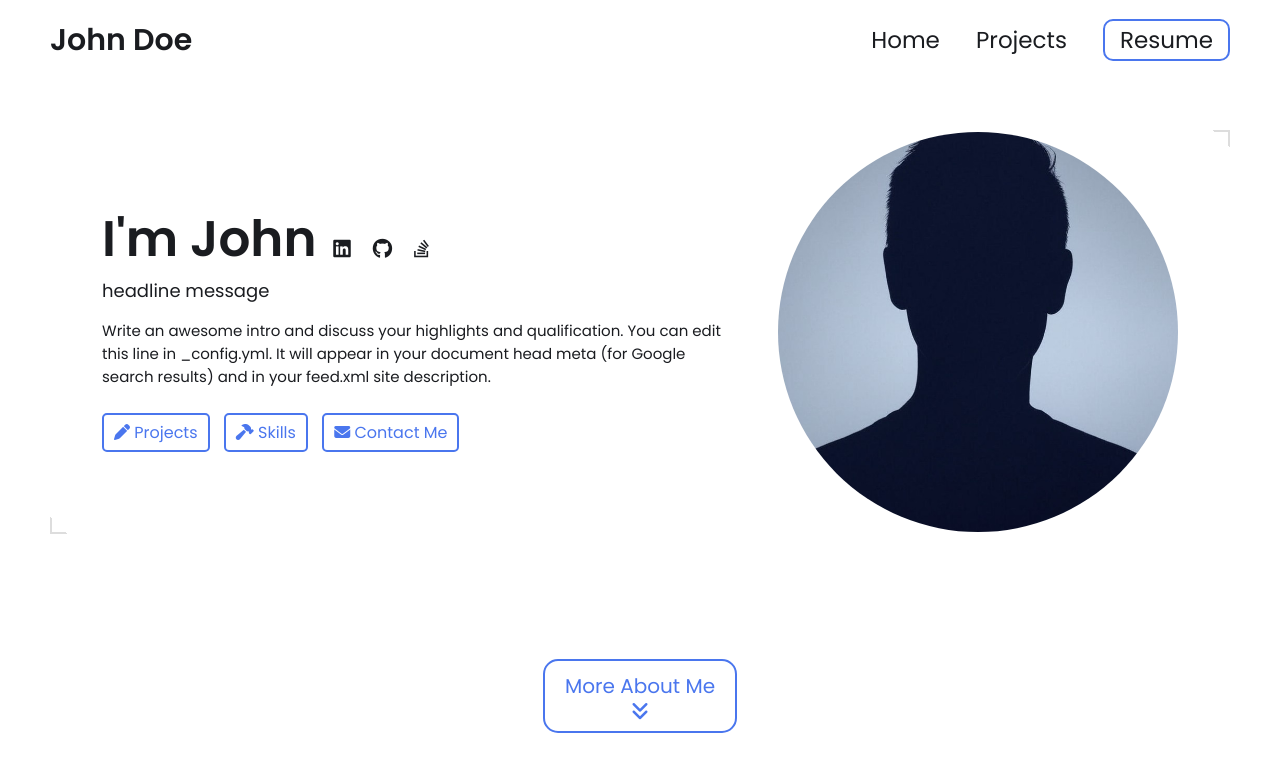
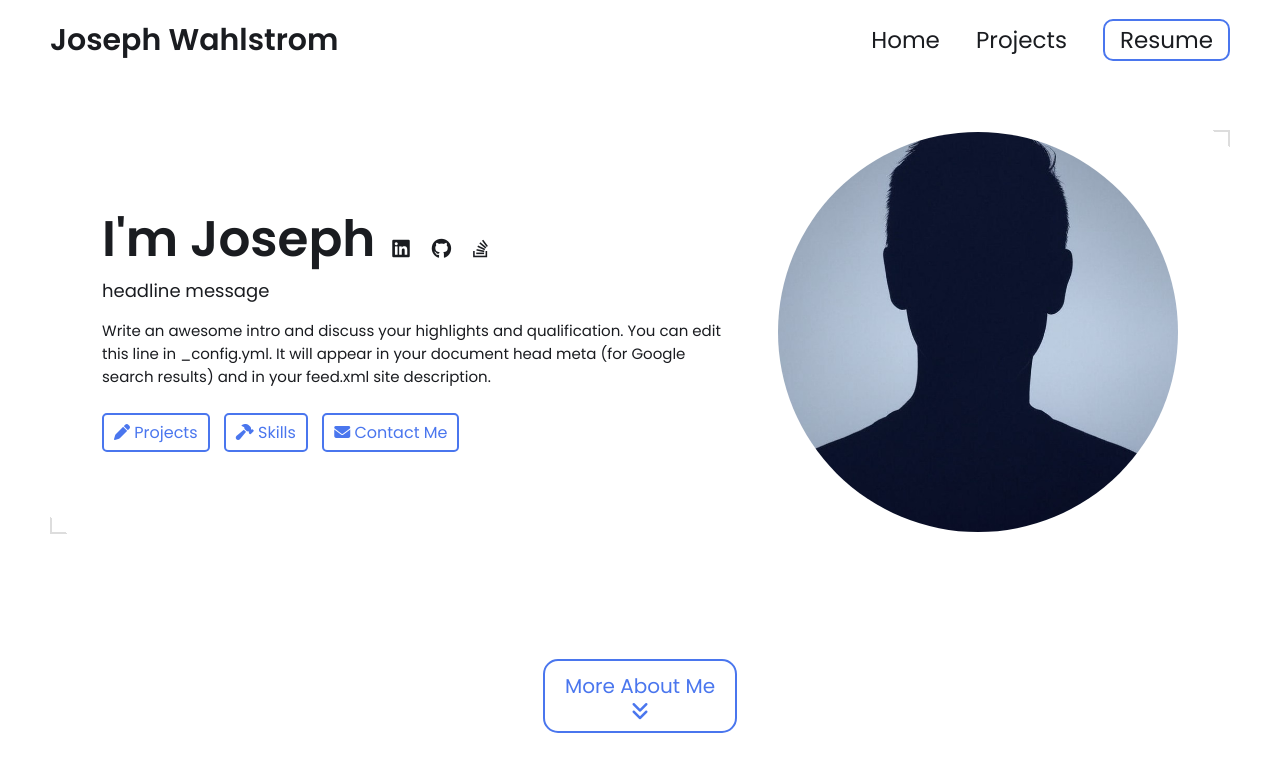
Before and after one commit to JosephWah/JosephW.github.io, a Jekyll site: the page built from index.html, in a window 1280 px wide and 900 px high. Shown: the top 772 px of the window. Built offline with Jekyll 4.4.1, drawn with Linux system fonts in a browser that asks for light colours.

Commit message:
Update _config.yml

```diff
--- a/_config.yml
+++ b/_config.yml
@@ -7,12 +7,12 @@
 
 # Main Page Setup
 
-title: John Doe's Portfolio # This is what shows up in the tab of the browser
+title: Joseph's Portfolio # This is what shows up in the tab of the browser
 
 
 
 # Hero Section
-name: John Doe
+name: Joseph Wahlstrom
 headline: headline message
 description: >- # dont remove this line. this will ignore all new lines until the next section
   Write an awesome intro and discuss your highlights and qualification. You can edit this
```
